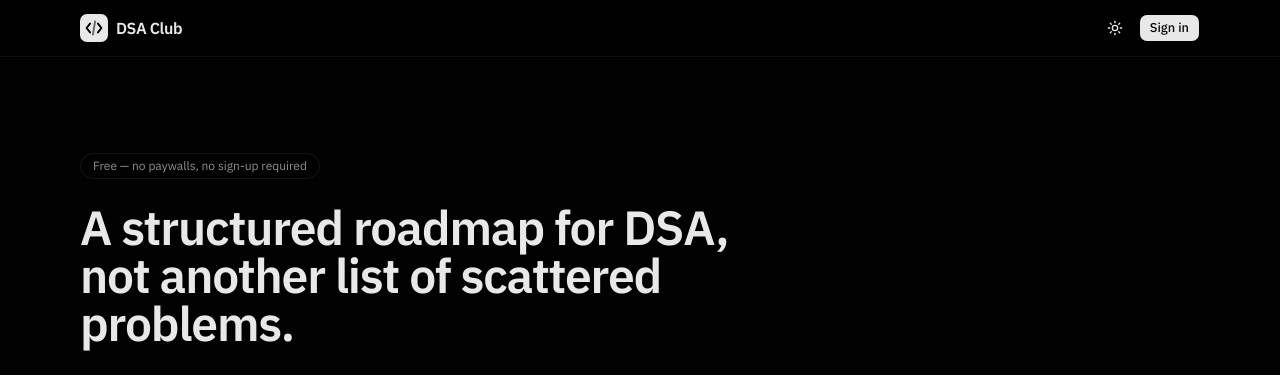
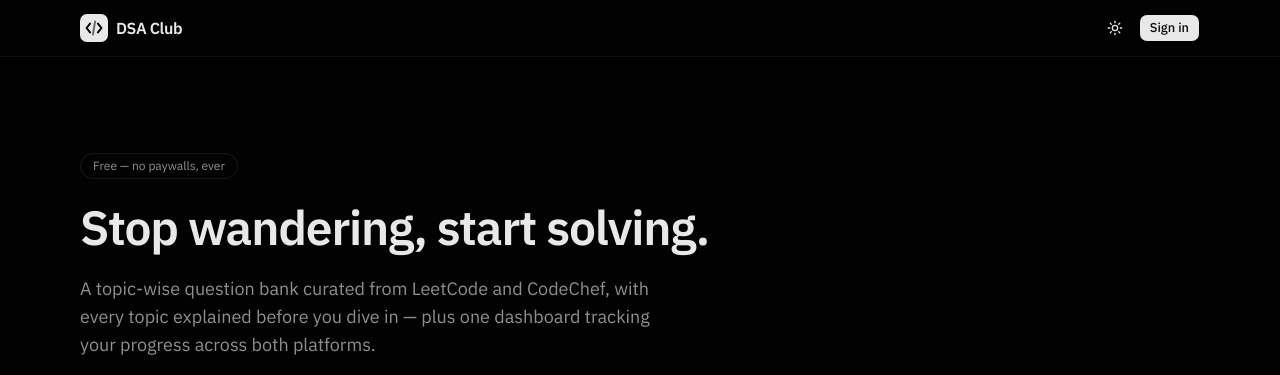
Before and after one commit to shikkoustic/BaseCase, a Next.js app: page / in a window 1280 px wide. Shown: the top 375 px of the page. Built offline with nearby package versions, Linux system fonts and the light colour scheme; no server answers; the database is empty.

Commit message:
Refine homepage headline and fix stale no-sign-up claim

```diff
--- a/src/app/page.tsx
+++ b/src/app/page.tsx
@@ -25,10 +25,10 @@ export default async function HomePage() {
     <div className="mx-auto max-w-6xl px-4">
       <section className="flex flex-col items-start gap-6 py-16 sm:py-24">
         <span className="rounded-full border border-border px-3 py-1 text-xs text-muted-foreground">
-          Free — no paywalls, no sign-up required
+          Free — no paywalls, ever
         </span>
         <h1 className="max-w-2xl text-4xl font-semibold tracking-tight sm:text-5xl">
-          A structured roadmap for DSA, not another list of scattered problems.
+          Stop wandering, start solving.
         </h1>
         <p className="max-w-xl text-lg text-muted-foreground">
           A topic-wise question bank curated from LeetCode and CodeChef, with
```
